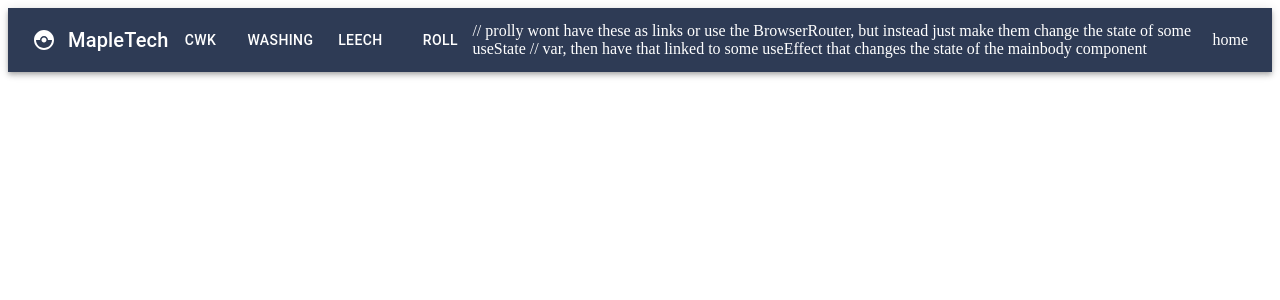
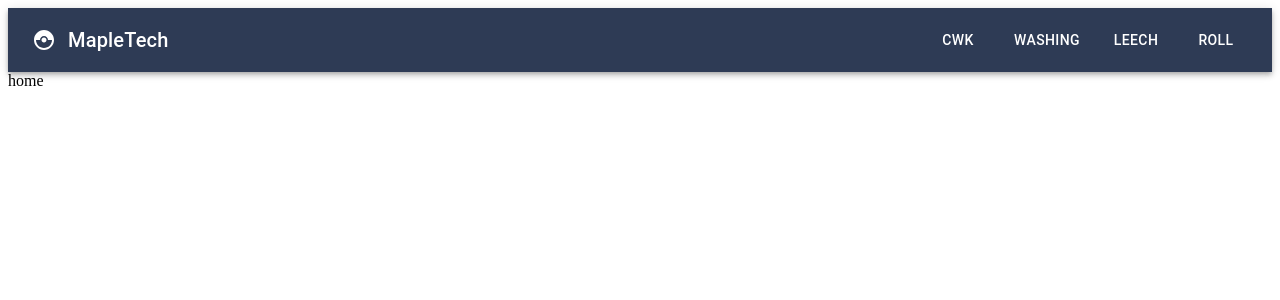
Before and after one commit to maudinski/MapleTech, a React (Create React App) app in the folder reactfrontend/: page / in a window 1280 px wide. Shown: the top 300 px of the page. Built offline with nearby package versions, Linux system fonts and the light colour scheme.

Commit message:
works, but no longer links.. figure something out

```diff
--- a/reactfrontend/src/App.js
+++ b/reactfrontend/src/App.js
@@ -1,4 +1,4 @@
-import { BrowserRouter, Route, Link, Routes} from "react-router-dom";
+import {Component} from "react"
 import CwkComponent from "./pages/cwk/CwkComponent"
 import LeechComponent from "./pages/leech/LeechComponent"
 import WashingComponent from "./pages/washing/WashingComponent"
@@ -11,16 +11,49 @@ import RollingComponent from "./pages/rolling/RollingComponent"
 import {AppBar, Toolbar, IconButton, Typography, Stack, Button} from "@mui/material"
 import CatchingPokemonIcon from "@mui/icons-material/CatchingPokemon"
 
-export default function App() {
+export default class App extends Component {
 
+	CWK = "cwk"
+	LEECH = "leech"
+	WASHING = "washing"
+	HOME = "home"
+	ROLL = "roll"
+
+	constructor(props) {
+		super(props);
+		this.state = {
+			page: this.HOME
+		}
+	}
+
+	setPage(p) {
+		this.setState({
+			page: p
+		})
+	}
+
+	renderPage() {
+		switch(this.state.page) {
+			case this.CWK:
+				return (<CwkComponent></CwkComponent>)
+			case this.LEECH:
+				return (<LeechComponent></LeechComponent>)
+			case this.ROLL:
+				return (<RollingComponent></RollingComponent>)
+			case this.HOME:
+				return (<HomeComponent></HomeComponent>)
+			case this.WASHING:
+				return (<WashingComponent></WashingComponent>)
+		}
+	}
+
+	render() {
 		return (
 			<>
 
 			<AppBar position="static" style={{ padding: 0, background: '#2E3B55' }}>
 				<Toolbar >
-				<BrowserRouter forceRefresh={true}>
-
-					<IconButton component={Link} to="/" size="large" edge="start" color="inherit" aria-label="logo" >
+					<IconButton onClick={() => this.setPage(this.HOME)} size="large" edge="start" color="inherit" aria-label="logo" >
 						<CatchingPokemonIcon/>
 					</IconButton>
 					{/* the sx={flexgrow} thing is to make it push all the buttons to the right */}
@@ -29,37 +62,17 @@ export default function App() {
 					</Typography>
 					<Stack direction="row" spacing={2}>
 
-							<Button component={Link} to="/cwk" color="inherit">Cwk</Button>
-							<Button component={Link} to="/washing" color="inherit">Washing</Button>
-							<Button component={Link} to="/leech" color="inherit">Leech</Button>
-							<Button component={Link} to="roll" color="inherit">Roll</Button>
-
-
-
-
-						// prolly wont have these as links or use the BrowserRouter, but instead just make them change the state of some useState
-						// var, then have that linked to some useEffect that changes the state of the mainbody component
-
-
-
+							<Button onClick={() => this.setPage(this.CWK)} color="inherit">Cwk</Button>
+							<Button onClick={() => this.setPage(this.WASHING)} color="inherit">Washing</Button>
+							<Button onClick={() => this.setPage(this.LEECH)} color="inherit">Leech</Button>
+							<Button onClick={() => this.setPage(this.ROLL)} color="inherit">Roll</Button>
 
 					</Stack>
-					<Routes>
-						<Route exact path="/" element={<HomeComponent/>} />
-						<Route exact path="/cwk" element={<CwkComponent/>} />
-						<Route exact path="/leech" element={<LeechComponent/>} />
-						<Route exact path="/washing" element={<WashingComponent/>} />
-						<Route exact path="/roll" element={<RollingComponent/>} />
-						<Route exact path="*" element={<FourOhFourComponent/>} />
-					</Routes>
-				</BrowserRouter>
 				</Toolbar>
 			</AppBar>
-		<br/>
-		<br/>
-		<br/>
-		<br/>
+			{this.renderPage()}
 			</>
 
 		)
 	}
+}
```
Also changed, not shown: reactfrontend/src/navbar/NavBar.js (deleted, +0 -29 lines), 2 other files (tests, documents, lock files or other folders). Lines whose indentation alone changed are shown as unchanged.
